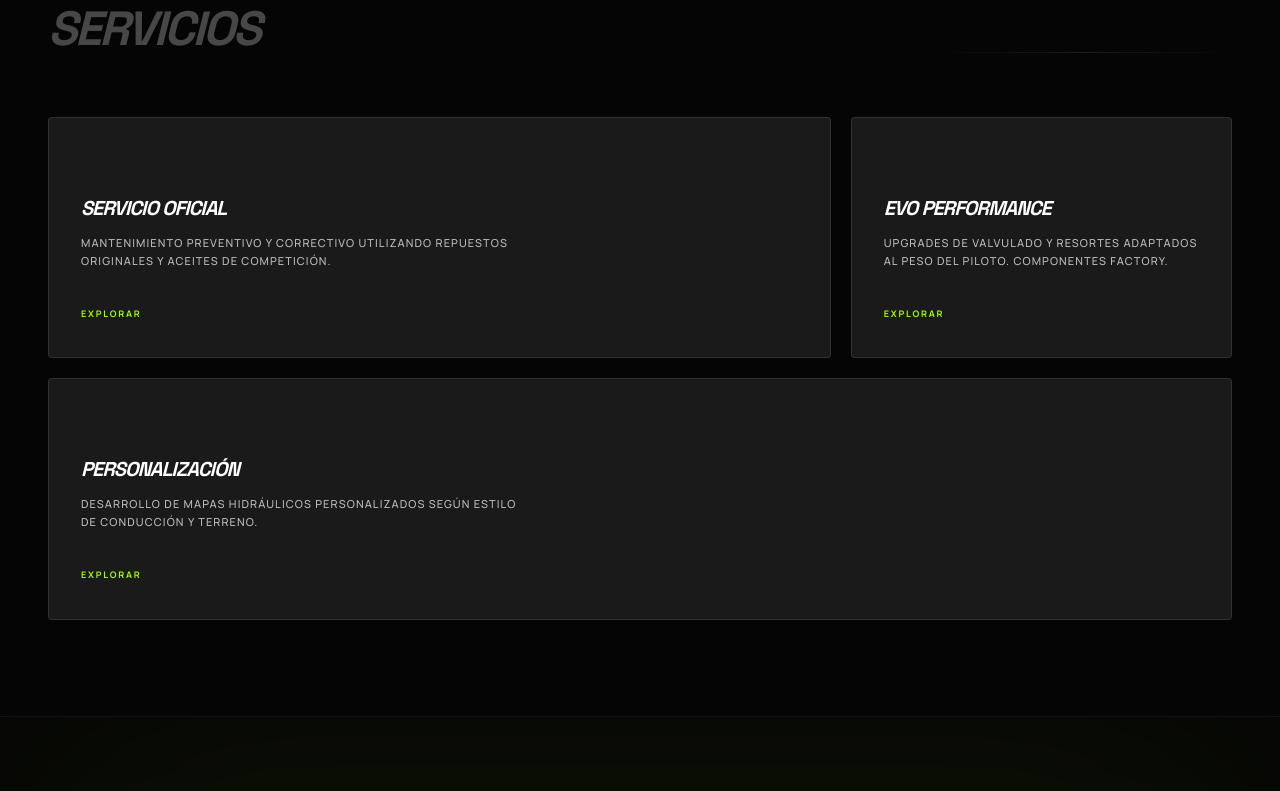
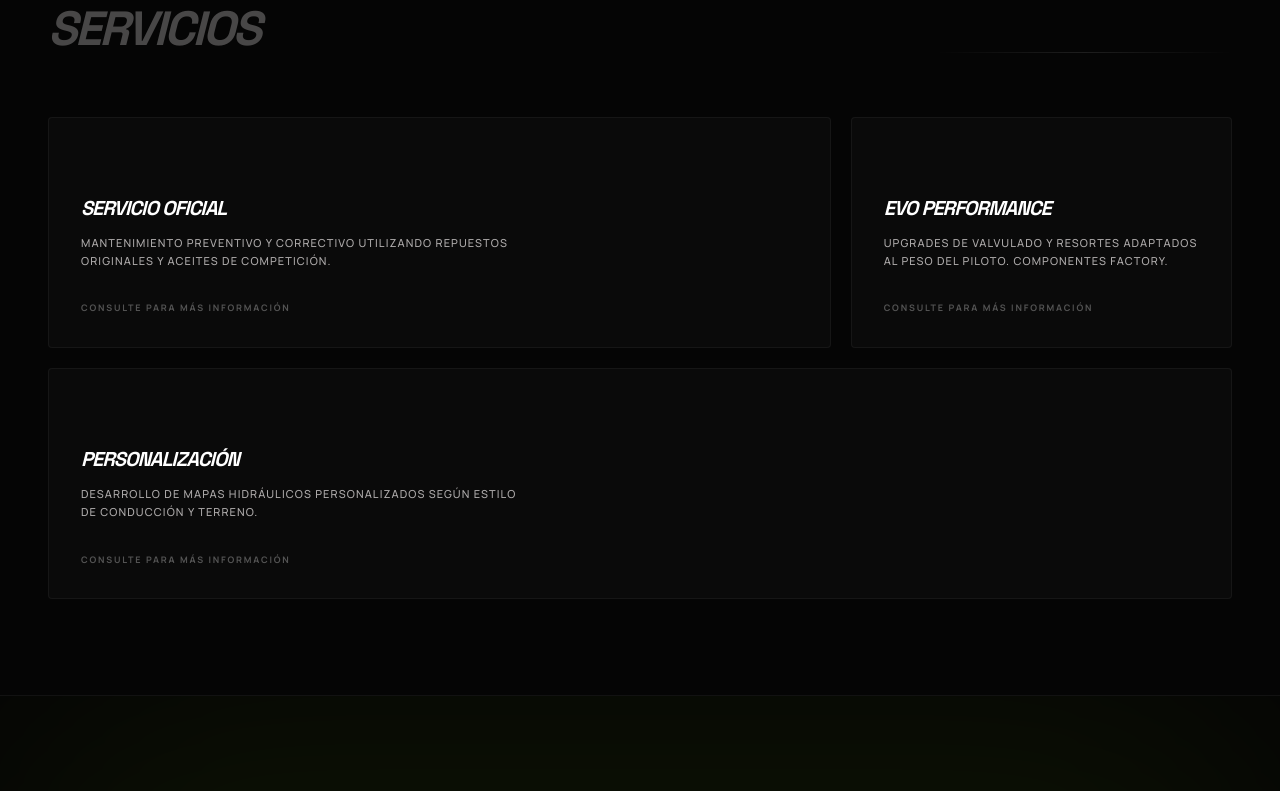
Before and after one commit to lukarodriguezz/42clicks, a Next.js app: page / in a window 1280 px wide. Shown: the part 1365-2156 px from the top of the page. Built offline with nearby package versions, Linux system fonts and the light colour scheme.

Commit message:
consulte

```diff
--- a/components/ServicesSection.tsx
+++ b/components/ServicesSection.tsx
@@ -1,6 +1,7 @@
 "use client";
 
-import { motion } from "framer-motion";
+import { motion, useMotionTemplate, useMotionValue } from "framer-motion";
+import { MouseEvent } from "react";
 
 const services = [
   {
@@ -23,25 +24,48 @@ const services = [
   },
 ];
 
-function ServiceCard({ service }: { service: any }) {
+function SpotlightCard({ service }: { service: any }) {
+  const mouseX = useMotionValue(0);
+  const mouseY = useMotionValue(0);
+
+  function handleMouseMove({ currentTarget, clientX, clientY }: MouseEvent) {
+    const { left, top } = currentTarget.getBoundingClientRect();
+    mouseX.set(clientX - left);
+    mouseY.set(clientY - top);
+  }
+
   return (
     <div
-      className={`group relative overflow-hidden bg-surface-container-high border border-white/10 p-6 sm:p-8 transition-colors hover:border-primary-container/30 ${service.colSpan} rounded-sm`}
+      onMouseMove={handleMouseMove}
+      className={`group relative overflow-hidden bg-surface-container-low border border-white/5 p-6 sm:p-8 transition-colors hover:border-white/10 ${service.colSpan} rounded-sm`}
     >
+      <motion.div
+        className="pointer-events-none absolute -inset-px opacity-0 transition duration-300 group-hover:opacity-100"
+        style={{
+          background: useMotionTemplate`
+            radial-gradient(
+              400px circle at ${mouseX}px ${mouseY}px,
+              rgba(163, 254, 0, 0.05),
+              transparent 80%
+            )
+          `,
+        }}
+      />
+
       <div className="relative z-10 flex flex-col h-full justify-between">
         <div className="mb-8">
-          <span className="material-symbols-outlined text-3xl text-primary-container mb-6 block opacity-100">{service.icon}</span>
+          <span className="material-symbols-outlined text-3xl text-primary-container mb-6 block opacity-80 group-hover:opacity-100 transition-opacity">{service.icon}</span>
           <h3 className="font-headline text-xl font-black italic uppercase tracking-tighter mb-4 text-white leading-none">
             {service.title}
           </h3>
-          <p className="text-white/70 text-[11px] leading-relaxed max-w-md uppercase tracking-widest font-medium">
+          <p className="text-on-surface-variant text-[11px] leading-relaxed max-w-md uppercase tracking-widest font-medium">
             {service.desc}
           </p>
         </div>
 
-        <div className="flex items-center gap-2 text-[9px] font-bold uppercase tracking-[0.2em] text-primary-container">
-          <span>Explorar</span>
-          <span className="material-symbols-outlined text-sm">arrow_forward</span>
+        <div className="flex items-center gap-2 text-[9px] font-bold uppercase tracking-[0.2em] text-white/30 group-hover:text-primary-container transition-colors">
+          <span>Consulte para más información</span>
+
         </div>
       </div>
     </div>
@@ -54,7 +78,7 @@ export default function ServicesSection() {
       <div className="max-w-7xl mx-auto px-6 md:px-12 relative z-10">
 
         <div className="flex flex-col md:flex-row justify-between items-start md:items-end mb-10 md:mb-16 gap-8">
-          <motion.div>
+          <div className="flex flex-col">
             <div className="flex items-center gap-4 mb-4">
               <div className="w-2 h-2 bg-primary-container rounded-full animate-pulse"></div>
               <p className="text-primary-container font-bold uppercase tracking-[0.3em] text-[9px]">SOLUCIONES DE ALTO RENDIMIENTO</p>
@@ -62,13 +86,13 @@ export default function ServicesSection() {
             <h2 className="font-headline text-4xl md:text-5xl font-black italic uppercase tracking-tighter text-white leading-none">
               Nuestros <br/> <span className="text-on-surface-variant/40">Servicios</span>
             </h2>
-          </motion.div>
+          </div>
           <div className="hidden md:block w-1/4 h-[1px] bg-gradient-to-r from-transparent via-white/10 to-transparent"></div>
         </div>
 
         <div className="grid grid-cols-1 lg:grid-cols-3 gap-4 md:gap-5">
           {services.map((service, idx) => (
-            <ServiceCard key={idx} service={service} />
+            <SpotlightCard key={idx} service={service} />
           ))}
         </div>
       </div>
```
